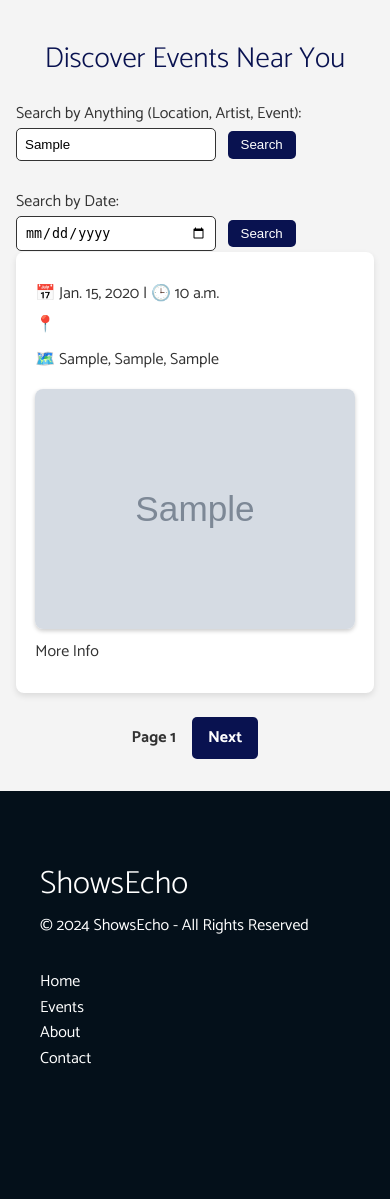
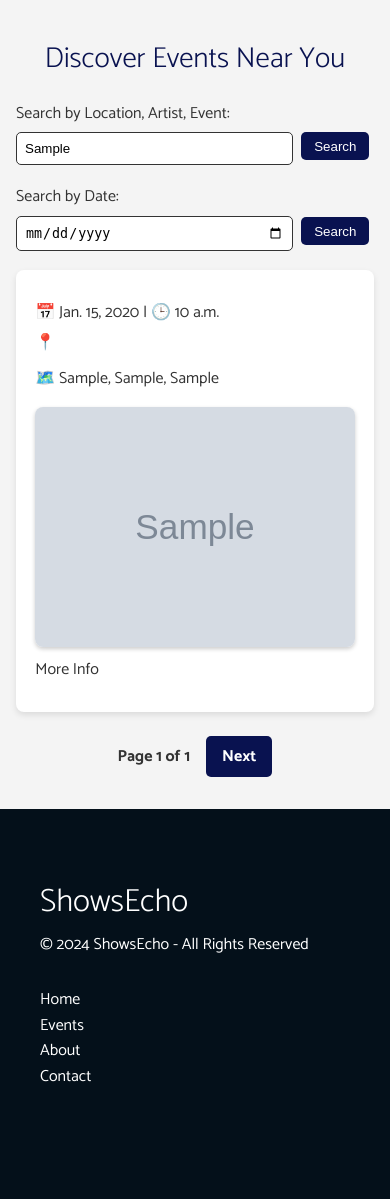
Before and after one commit to easybulb/event-tracking-app, a Django app: template events/templates/events/events_list.html in a window 390 px wide. Shown: the part 110-1309 px from the top of the page. Before the commit the page ends 1174 px from the top, so only its background shows below. Run offline with Django 5.2, Linux system fonts and the light colour scheme; tables that the repository leaves empty hold one stand-in row (values such as "Sample post"); the template is opened without the code that fills it: values that come from a table or form of the project are taken from there, most other values are stand-ins (such as "Sample title", 1, 10 or a date in 2020); grey boxes marked "Sample" are stand-in pictures; parts of the project's set-up code (start-up, migrations or seed data) failed here and were passed over.

Commit message:
style search button for large and mobile screens of events_list template

```diff
--- a/events/templates/events/events_list.html
+++ b/events/templates/events/events_list.html
@@ -10,18 +10,21 @@
         <h1 id="event-title">Discover Events Near You</h1>
 
         <!-- Search by Anything -->
-        <form method="get" action="{% url 'fetch_events' %}" id="anything-search-form">
-            <label for="anything">Search by Anything (Location, Artist, Event):</label><br>
-            <input type="text" name="anything" placeholder="Enter location, artist, event, etc." value="{{ anything_query }}" class="input-field">
-            <button type="submit" class="search-button">Search</button>
+        <form method="get" action="{% url 'fetch_events' %}" id="event-search-form">
+            <label for="anything">Search by Location, Artist, Event:</label>
+            <div class="search-group">
+                <input type="text" name="anything" placeholder="Enter location, artist, event, etc." value="{{ anything_query }}" class="input-field">
+                <button type="submit" class="search-button">Search</button>
+            </div>
         </form>
-        <br>
 
         <!-- Search by Date -->
-        <form method="get" action="{% url 'fetch_events' %}" id="date-search-form">
-            <label for="date">Search by Date:</label><br>
-            <input type="date" name="date" value="{{ date_filter }}" class="input-field">
-            <button type="submit" class="search-button">Search</button>
+        <form method="get" action="{% url 'fetch_events' %}" id="event-search-form">
+            <label for="date">Search by Date:</label>
+            <div class="search-group">
+                <input type="date" name="date" value="{{ date_filter }}" class="input-field">
+                <button type="submit" class="search-button">Search</button>
+            </div>
         </form>
 
         <ul id="event-list">
@@ -30,7 +33,7 @@
                     <h2 class="event-name">{{ event.name }}</h2>
                     <p class="event-datetime">📅 {{ event.date }} | 🕒 {{ event.time }}</p>
                     <p class="event-venue">📍 {{ event.venue }}</p>
-                    <p class="event-location">🗺️ {{ event.location }}</p>  <!-- Full address or location -->
+                    <p class="event-location">🗺️ {{ event.location }}</p> <!-- Full address or location -->
 
                     <div class="details">
                         {% if event.price %}
@@ -53,7 +56,7 @@
                 <a href="?page={{ previous_page }}&anything={{ anything_query }}&date={{ date_filter }}" class="pagination-link">Previous</a>
             {% endif %}
 
-            <span class="pagination-status">Page {{ current_page }} </span>
+            <span class="pagination-status">Page {{ current_page }} of {{ total_pages }}</span>
 
             {% if next_page %}
                 <a href="?page={{ next_page }}&anything={{ anything_query }}&date={{ date_filter }}" class="pagination-link">Next</a>
--- a/static/css/events.css
+++ b/static/css/events.css
@@ -20,11 +20,12 @@ body {
 
 #event-search-form {
   display: flex;
-  justify-content: center;
-  flex-wrap: wrap;
+  flex-direction: row;
+  /* justify-content: center;
+  flex-wrap: wrap; */
   gap: 1rem;
   max-width: 800px;
-  margin: 0 auto 2rem auto;
+  margin: 0 auto 1rem auto;
   align-items: center;
 }
 
@@ -149,16 +150,18 @@ body {
     display: flex;
     align-items: center;
     width: 100%;
-    margin-bottom: 1rem;
+    margin-bottom: 0.2rem;
   }
 
   .input-field {
     flex: 1;
+    margin-top: -10px;
   }
 
   .search-button {
     padding: 0.4rem 0.8rem;
     margin-left: 0.5rem;
+    margin-top: -10px;
     width: auto;
   }
 
```
